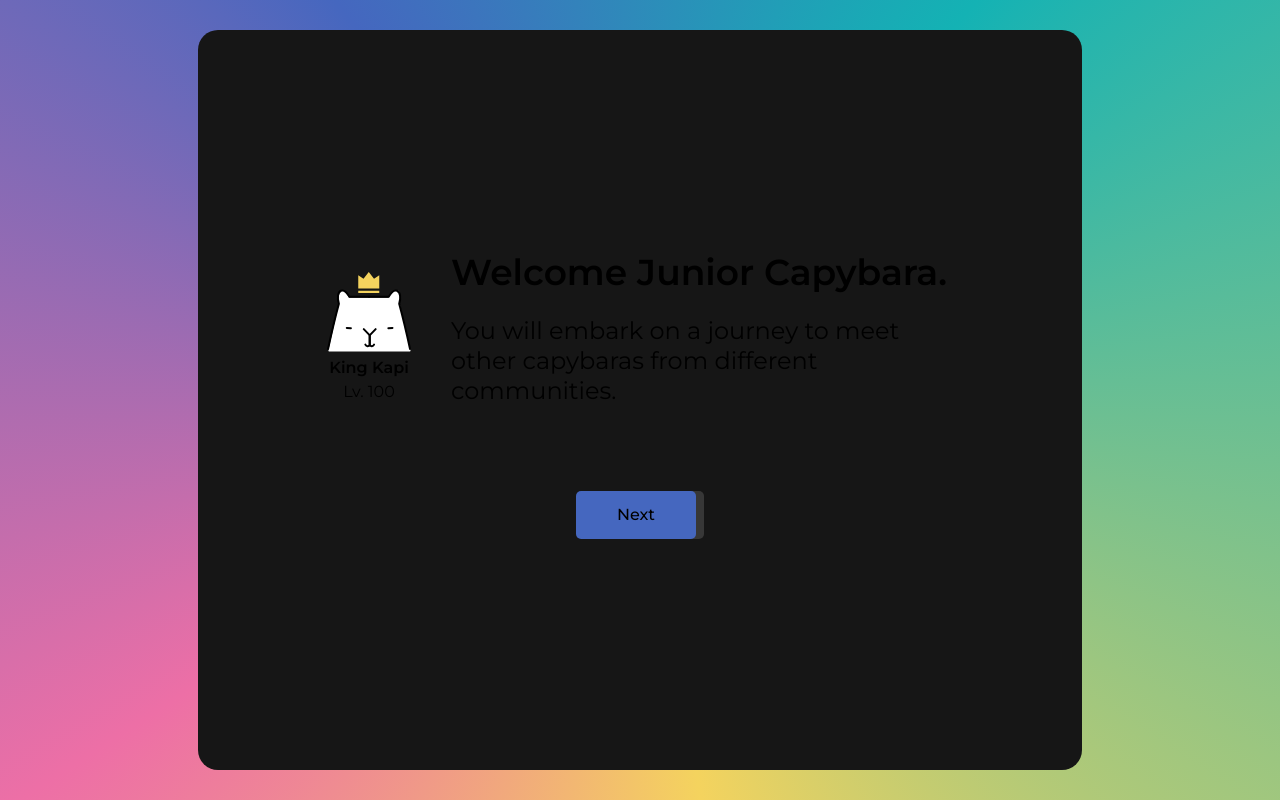
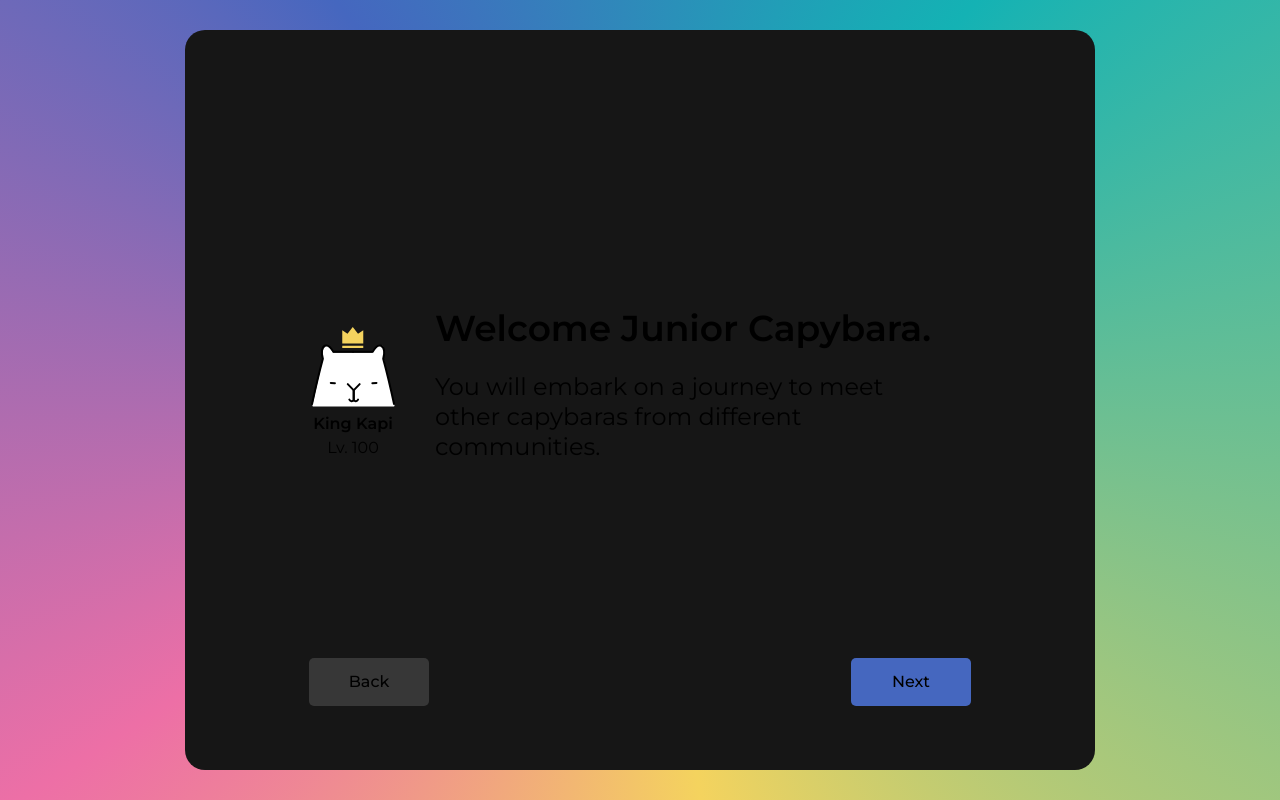
Before and after one commit to king-kapi/kapi-web, a Next.js app: page /Onboarding in a window 1280 px wide. Built offline with nearby package versions, Linux system fonts and the light colour scheme; no server answers.

Commit message:
improved responsiveness of layout

```diff
--- a/components/OnboardingUsername.tsx
+++ b/components/OnboardingUsername.tsx
@@ -9,7 +9,7 @@ export default function OnboardingUsername() {
     <div className={styles.OnboardingUsernameContainer}>
       <h1>Let's find a username for you.</h1>
       <h2>This is how others will identify you on the platform</h2>
-      <h3>2. Create you username</h3>
+      <h3>2. Create your username</h3>
       <div className={styles.InputContainer}>
         <input className={'bg-mediumGrey'} type="text" value={username} onChange={e => setUsername(e.target.value)} />
         <Image className={styles.Avatar} src={sparkleKapi} alt={"Sparkle Kapi"}/>
--- a/pages/Onboarding.tsx
+++ b/pages/Onboarding.tsx
@@ -18,7 +18,7 @@ export default function Onboarding() {
 
   const [content, setContent] = useState<formContent>({
     games: [],
-    username: '',
+    username: ""
   });
 
 
@@ -27,13 +27,15 @@ export default function Onboarding() {
   return (
     <div className={styles.OnboardingContainer}>
       <formContext.Provider value={providerValue}>
-        <div className={styles.Content} style={pageNumber === 4 ? {width: '64.063rem', height: '53rem'} : {}}>
+        <div className={styles.ContentContainer}>
+          <div className={styles.Content}>
             {pageNumber === 1 && <OnboardingWelcome />}
             {pageNumber === 2 && <OnboardingUsername />}
             {pageNumber === 3 /* && <CustomizeAvatar /> */}
             {pageNumber === 4 && <OnboardingGames />}
           </div>
-      </formContext.Provider>
+
+          <div className={styles.ButtonContainer}>
             <Button
               className={styles.Back}
               type="secondary"
@@ -43,7 +45,7 @@ export default function Onboarding() {
                   setPageNumber(pageNumber - 1);
                 }
               }}
-        style={pageNumber === 4 ? {left: '32rem', bottom: '12.5rem', width: '9.125rem'} : {}}
+              style={pageNumber === 4 ? { left: "32rem", bottom: "12.5rem", width: "9.125rem" } : {}}
             >
               Back
             </Button>
@@ -53,10 +55,13 @@ export default function Onboarding() {
                 setProgress(progress + 20);
                 setPageNumber(pageNumber + 1);
               }}
-        style={pageNumber === 4 ? {right: '32rem', bottom: '12.5rem', width: '9.125rem'} : {}}
+              style={pageNumber === 4 ? { right: "32rem", bottom: "12.5rem", width: "9.125rem" } : {}}
             >
               Next
             </Button>
+          </div>
+        </div>
+      </formContext.Provider>
     </div>
   );
 }
--- a/styles/GamesList.module.css
+++ b/styles/GamesList.module.css
@@ -1,10 +1,10 @@
 .Games {
-  height: 20rem;
   display: flex;
   flex-wrap: wrap;
   justify-content: space-between;
   margin-top: 3.125rem;
   width: 100%;
+  gap: 3.125rem 0;
 }
 
 .Game {
@@ -13,7 +13,7 @@
   height: 5.625rem;
   width: 47.6%;
   display: flex;
-  margin-bottom: 3.125rem;
+  /*margin-bottom: 3.125rem;*/
   border-radius: 10px;
 }
 
--- a/styles/Onboarding.module.css
+++ b/styles/Onboarding.module.css
@@ -15,23 +15,36 @@
   );
 }
 
-.Content {
-  width: 55.25rem;
-  height: 46.25rem;
+.ContentContainer {
+  @apply flex;
+  @apply flex-col;
   border-radius: 20px;
   background-color: var(--black);
+  padding: 64px 124px;
+  min-height: 740px;
+}
+
+.Content {
+  @apply flex-grow;
+  @apply relative;
+  @apply flex;
+  @apply flex-col;
+  @apply justify-center;
+}
+
+.ButtonContainer {
+  /*@apply flex-shrink;*/
+
+  display: block;
+  width: 100%;
 }
 
 .Back {
-  position: fixed;
   width: 7.5rem;
-  bottom: 16.3rem;
-  left: 36.5rem;
+  float: left;
 }
 
 .Next {
-  position: fixed;
   width: 7.5rem;
-  bottom: 16.3rem;
-  right: 36.5rem;
+  float: right;
 }
--- a/styles/OnboardingGames.module.css
+++ b/styles/OnboardingGames.module.css
@@ -1,8 +1,7 @@
 .OnboardingGamesContainer {
+    @apply flex-grow;
     width: 48.563rem;
-    position: relative;
-    top: 4rem;
-    left: 7.75rem;
+    padding-bottom: 2.625rem;
 }
 
 .OnboardingGamesContainer h1 {
--- a/styles/OnboardingUsername.module.css
+++ b/styles/OnboardingUsername.module.css
@@ -1,7 +1,5 @@
 .OnboardingUsernameContainer {
   position: relative;
-  top: 4rem;
-  left: 7.75rem;
 }
 
 .OnboardingUsernameContainer h1 {
--- a/styles/OnboardingWelcome.module.css
+++ b/styles/OnboardingWelcome.module.css
@@ -1,10 +1,11 @@
 .OnboardingWelcomeContainer {
+  @apply flex-shrink;
   display: flex;
   position: relative;
   gap: 0.875rem;
   justify-content: center;
-  margin-top: 11.9rem;
-  left: 1rem;
+  justify-self: center;
+  align-self: center;
 }
 
 .MessageContainer {
```
Lines whose indentation alone changed are shown as unchanged.
